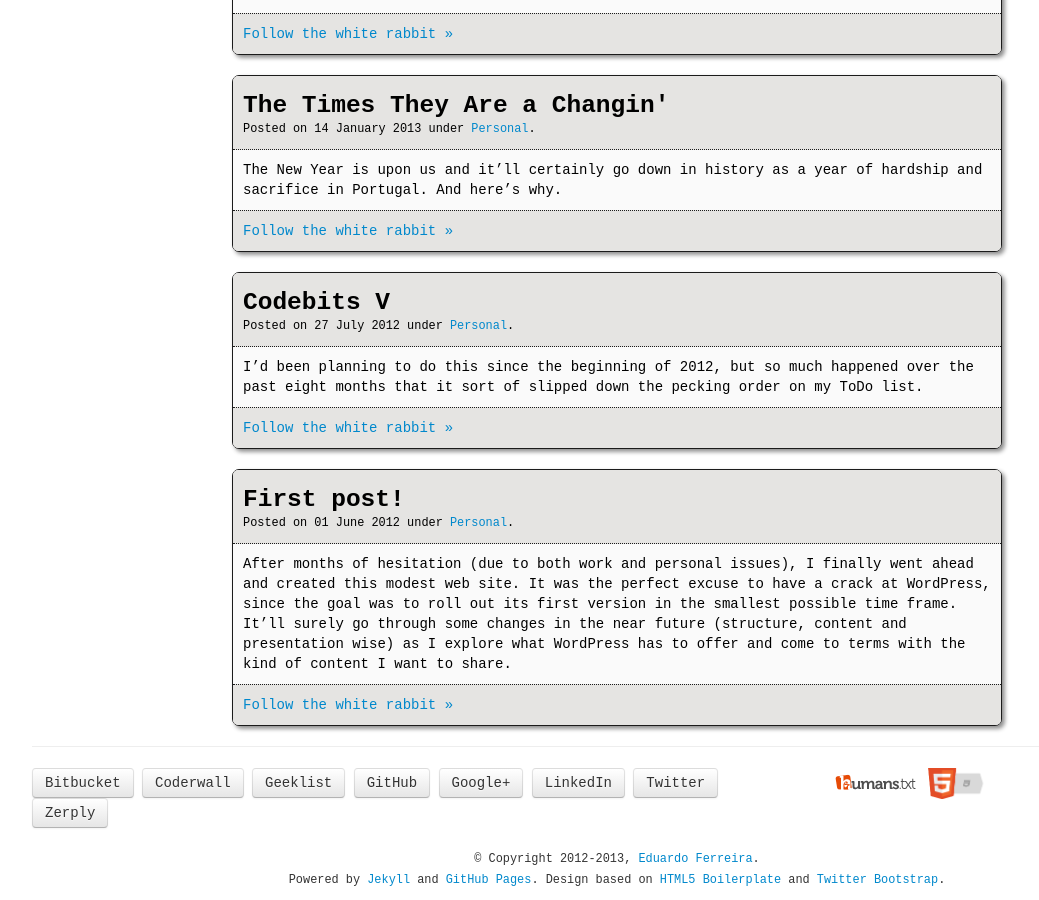
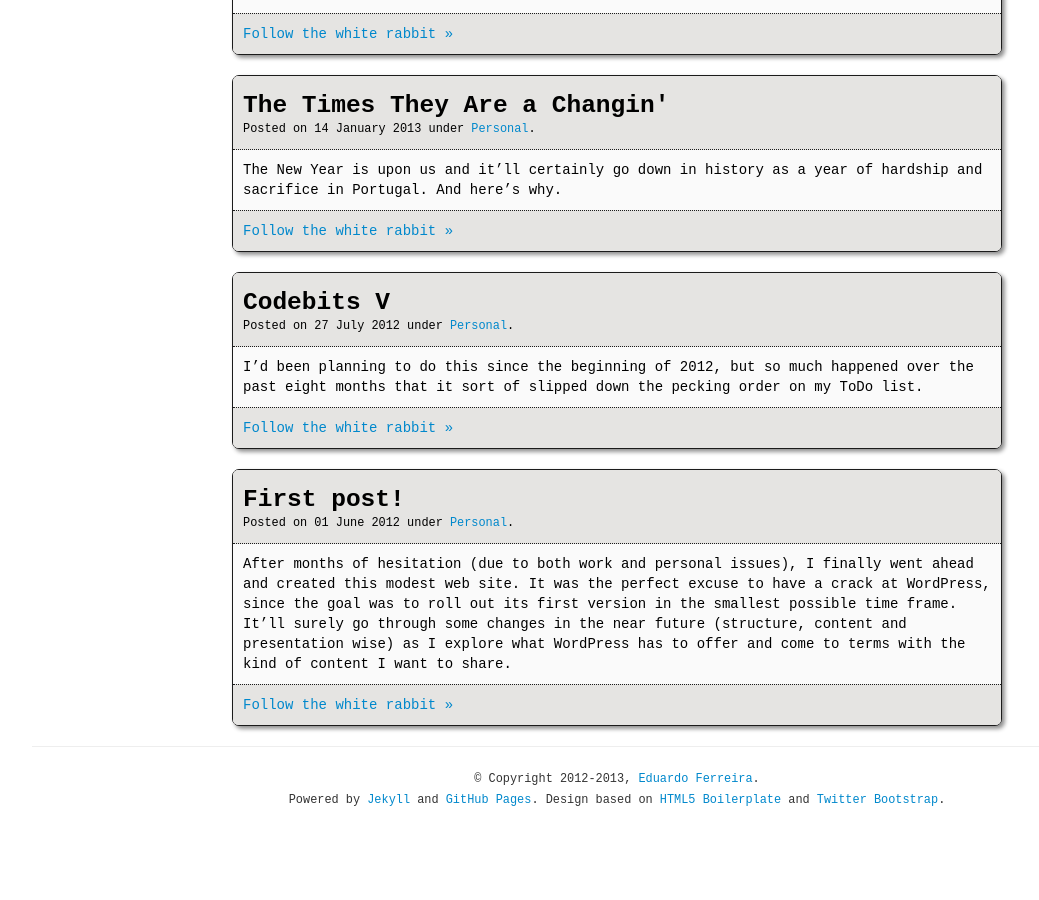
Before and after one commit to MulberryBeacon/gothambeacon.com, a Jekyll site: the page built from index.html, in a window 1280 px wide and 900 px high, scrolled down 648 px. Shown: the whole window, without its empty margins (23-1062 px from the left). Built offline with Jekyll 4.4.1, drawn with Linux system fonts in a browser that asks for light colours; nearby versions of some CDN libraries; comment, search, counter and statistics services are not loaded; after the commit the page ends 1468 px from its top, so only the background shows below that.

Commit message:
Removed social buttons from footer. These were migrated to my personal page.

```diff
--- a/_layouts/default.html
+++ b/_layouts/default.html
@@ -91,34 +91,13 @@
 			<!-- ==================== Footer ==================== -->
 			<footer>
 				<hr>
-                <div class="row-fluid">
-                    <div class="span8">
-                        <a class="btn" href="http://bitbucket.org/MulberryBeacon" target="_blank">Bitbucket</a>
-                        <a class="btn" href="http://coderwall.com/mulberrybeacon" target="_blank">Coderwall</a>
-                        <a class="btn" href="http://geekli.st/MulberryBeacon" target="_blank">Geeklist</a>
-                        <a class="btn" href="http://github.com/MulberryBeacon" target="_blank">GitHub</a>
-                        <a class="btn" href="http://plus.google.com/u/0/110281179271243191202" target="_blank">Google+</a>
-                        <a class="btn" href="http://www.linkedin.com/in/mulberrybeacon" target="_blank">LinkedIn</a>
-                        <a class="btn" href="http://twitter.com/MulberryBeacon" target="_blank">Twitter</a>
-                        <a class="btn" href="http://zerply.com/MulberryBeacon" target="_blank">Zerply</a>
-                    </div>
-                    <div class="span4">
-                        <a class="link-image" href="http://humanstxt.org" target="_blank">
-                            <img src="/img/humanstxt-isolated-blank.gif" alt="humans.txt" title="humans.txt - Share Your Humanity">
-                        </a>
-                        <a class="link-image" href="http://www.w3.org/html/logo/" target="_blank">
-                            <img src="/img/html5-badge-h-css3.png" width="65" height="31" alt="HTML5 Powered with CSS3 / Styling" title="HTML5 Powered with CSS3 / Styling">
-                        </a>
-                    </div>
-                </div>
-
-                <br>
 				<p class="text-center">
 					<small>
 						&copy; Copyright 2012-2013, <a href="http://eduardoferreira.me">Eduardo Ferreira</a>.
 						<br>
 						Powered by <a href="http://jekyllrb.com">Jekyll</a> and <a href="http://pages.github.com">GitHub Pages</a>. Design based on <a href="http://html5boilerplate.com">HTML5 Boilerplate</a> and <a href="http://twitter.github.io/bootstrap">Twitter Bootstrap</a>.
 					</small>
+				</p>
 			</footer>
 		</div>
 
```
Lines whose indentation alone changed are shown as unchanged.
